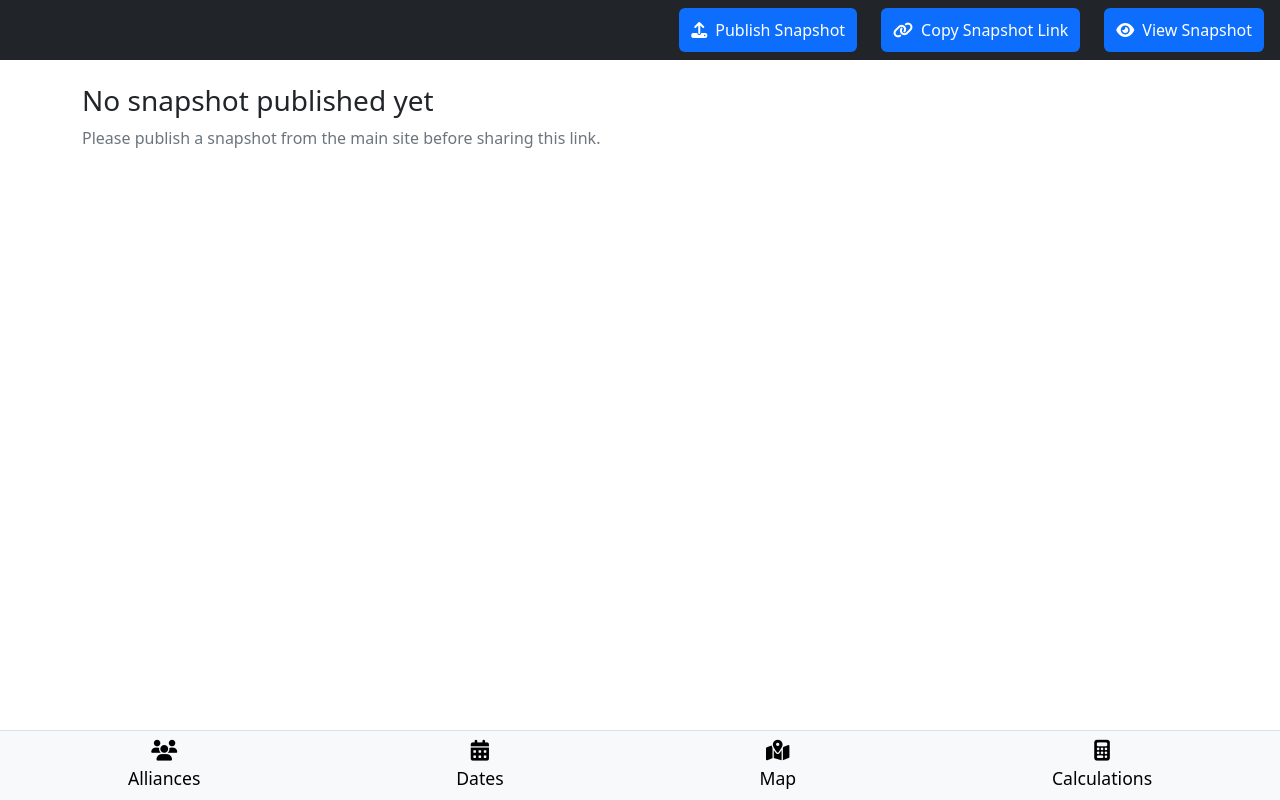
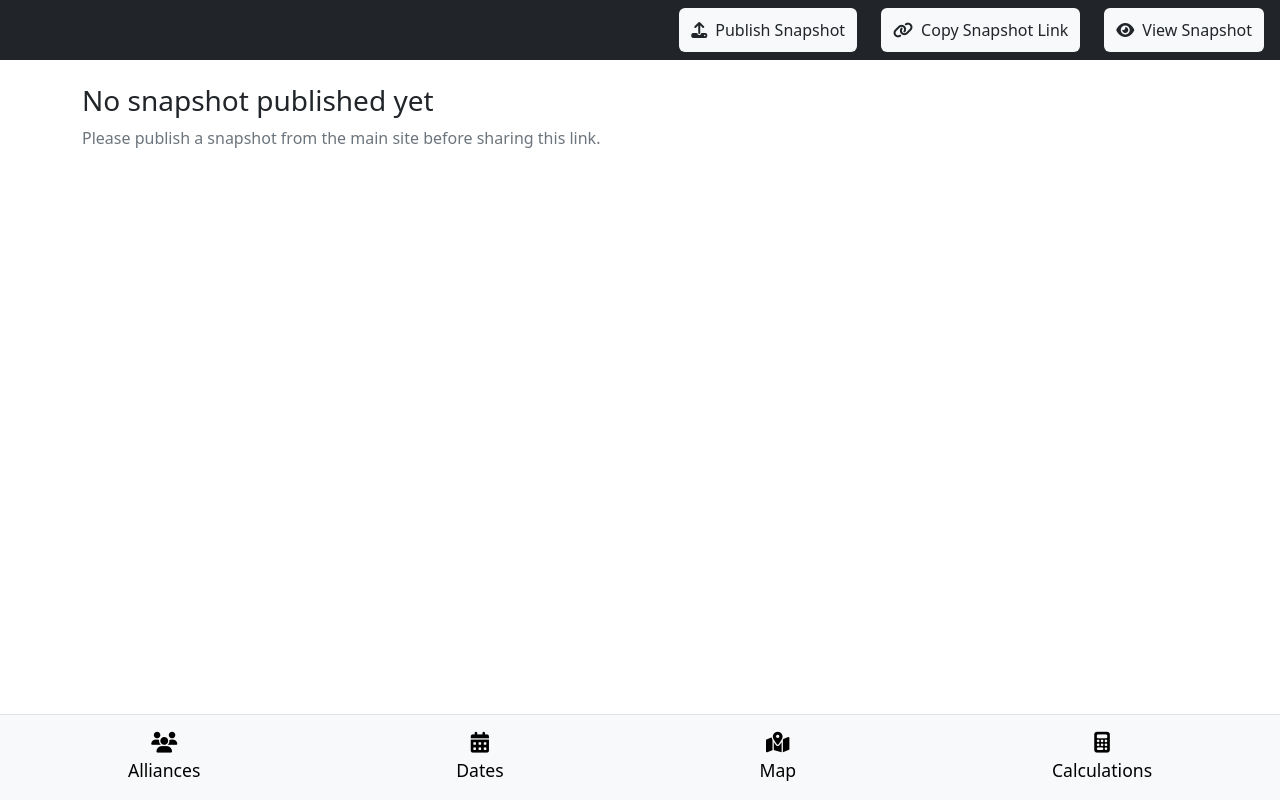
Before and after one commit to kevinkidwell/738-s5-map, a React (Vite) app: page /public in a window 1280 px wide. Built offline with nearby package versions, Linux system fonts and the light colour scheme.

Commit message:
update styles

```diff
--- a/src/App.tsx
+++ b/src/App.tsx
@@ -53,7 +53,7 @@ function AppShell() {
       <header className="app-header bg-dark p-2 d-flex justify-content-end" role="banner">
   <button
     onClick={handlePublish}
-          className="btn btn-light me-2"
+    className="btn btn-light me-2 header-btn"
     aria-label="Publish snapshot of the entire site"
   >
     <i className="fa-solid fa-upload me-2" aria-hidden="true"></i>
@@ -61,7 +61,7 @@ function AppShell() {
   </button>
   <button
     onClick={copySnapshotLink}
-          className="btn btn-light me-2"
+    className="btn btn-light me-2 header-btn"
     aria-label="Copy public snapshot link"
   >
     <i className="fa-solid fa-link me-2" aria-hidden="true"></i>
@@ -69,7 +69,7 @@ function AppShell() {
   </button>
   <button
     onClick={viewSnapshot}
-          className="btn btn-light me-2"
+    className="btn btn-light me-2 header-btn"
     aria-label="View published snapshot"
   >
     <i className="fa-solid fa-eye me-2" aria-hidden="true"></i>
--- a/src/components/BottomNav.tsx
+++ b/src/components/BottomNav.tsx
@@ -11,7 +11,7 @@ const BottomNav: React.FC = () => {
       <NavLink
         to="/alliances"
         className={({ isActive }) =>
-          `flex-fill text-center nav-item ${
+          `flex-fill text-center nav-item py-3 ${
             isActive ? 'btn btn-primary-subtle active' : 'btn btn-light'
           }`
         }
@@ -23,7 +23,7 @@ const BottomNav: React.FC = () => {
       <NavLink
         to="/dates"
         className={({ isActive }) =>
-          `flex-fill text-center nav-item ${
+          `flex-fill text-center nav-item py-3 ${
             isActive ? 'btn btn-primary-subtle active' : 'btn btn-light'
           }`
         }
@@ -35,7 +35,7 @@ const BottomNav: React.FC = () => {
       <NavLink
         to="/map"
         className={({ isActive }) =>
-          `flex-fill text-center nav-item ${
+          `flex-fill text-center nav-item py-3 ${
             isActive ? 'btn btn-primary-subtle active' : 'btn btn-light'
           }`
         }
@@ -47,7 +47,7 @@ const BottomNav: React.FC = () => {
       <NavLink
         to="/calculations"
         className={({ isActive }) =>
-          `flex-fill text-center nav-item ${
+          `flex-fill text-center nav-item py-3 ${
             isActive ? 'btn btn-primary-subtle active' : 'btn btn-light'
           }`
         }
--- a/src/styles.css
+++ b/src/styles.css
@@ -62,25 +62,34 @@ button,
 /* Header (ensures contrast on dark background) */
 .app-header {
   padding: 1rem;
-  background-color: #212529;
+  background-color: #212529; /* dark background */
   color: #ffffff;
   display: flex;
   gap: 1rem;
   align-items: center;
 }
+
+/* Default header buttons: light style */
 .app-header button {
-  background-color: #0d6efd;
-  color: #ffffff;
+  background-color: var(--bs-light);
+  color: var(--bs-dark);
   border: none;
-  border-radius: 0.375rem;
   padding: 0.5rem 0.75rem;
 }
-.app-header button:hover {
-  background-color: #0b5ed7;
+
+/* Interactive states: subtle primary */
+.app-header button:hover,
+.app-header button:focus,
+.app-header button:active {
+  background-color: var(--bs-primary-bg-subtle);
+  color: var(--bs-primary-text);
 }
+
+/* Disabled state */
 .app-header button:disabled {
   opacity: 0.65;
 }
+
 
 /* Main content padding to avoid overlap with fixed bottom nav */
 main {
```
Lines whose indentation alone changed are shown as unchanged.
